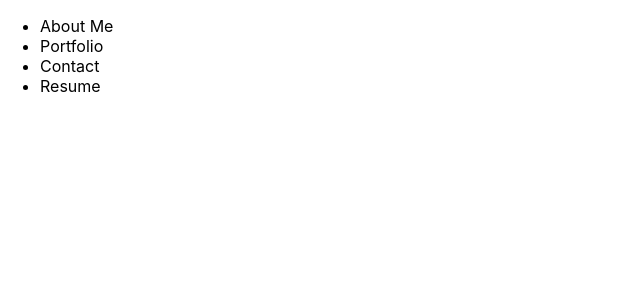
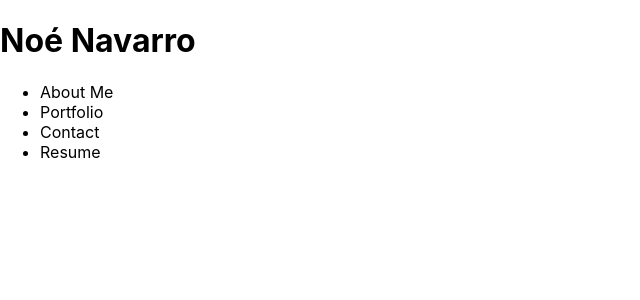
Before and after one commit to Nnavarr/portfolio, a React (Create React App) app: page / in a window 1280 px wide. Shown: the top 300 px of the page, without its empty margins (0-640 px from the left). Built offline with nearby package versions, Linux system fonts and the light colour scheme.

Commit message:
created Header component framework. This is now importing and rendering a separate Nav component

```diff
--- a/src/App.js
+++ b/src/App.js
@@ -1,11 +1,9 @@
-// import logo from './logo.svg';
-// import './App.css';
-import Nav from './components/Nav';
+import Header from './components/Header';
 
 function App() {
   return (
     <div>
-      <Nav></Nav>
+      <Header></Header>
     </div>
   );
 }
--- /dev/null
+++ b/src/components/Header/index.js
@@ -0,0 +1,15 @@
+import React from "react";
+import Nav from '../Nav';
+
+const Header = () => {
+
+
+  return (
+    <header>
+      <h1>Noé Navarro</h1>
+      <Nav></Nav>
+    </header>
+  )
+}
+
+export default Header;
--- a/src/components/Nav/index.js
+++ b/src/components/Nav/index.js
@@ -22,9 +22,7 @@
     }
   ];
 
-
   return (
-    <header>
       <nav>
         <ul className='flew-row'>
           {categories.map((category) =>
@@ -36,7 +34,6 @@
           )}
         </ul>
       </nav>
-    </header>
   );
 };
 
```
Also changed, not shown: index.html (added).
